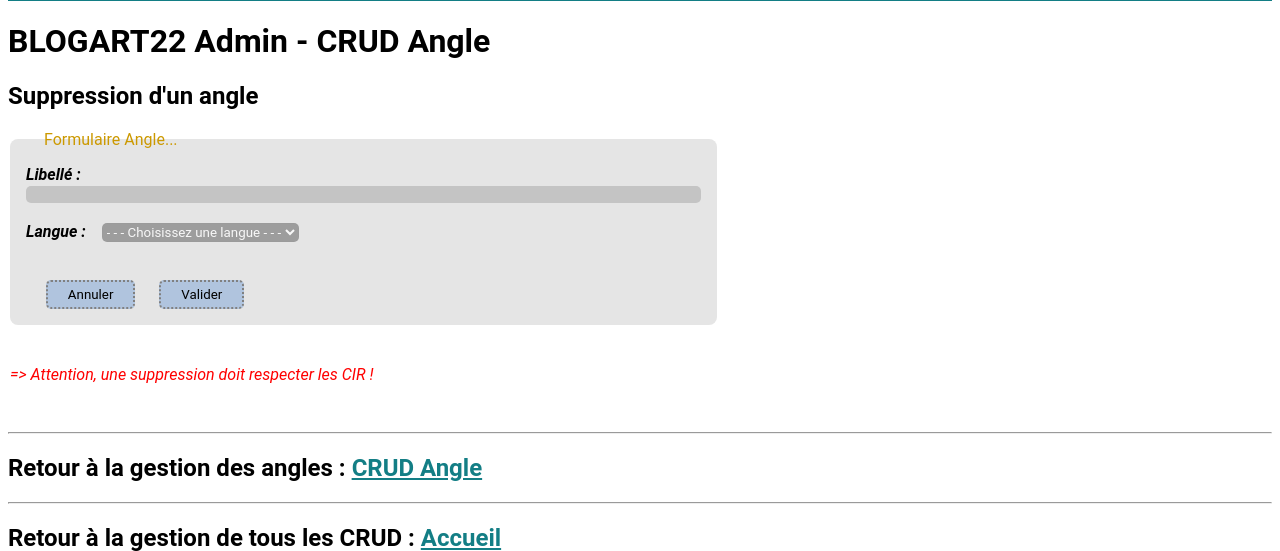
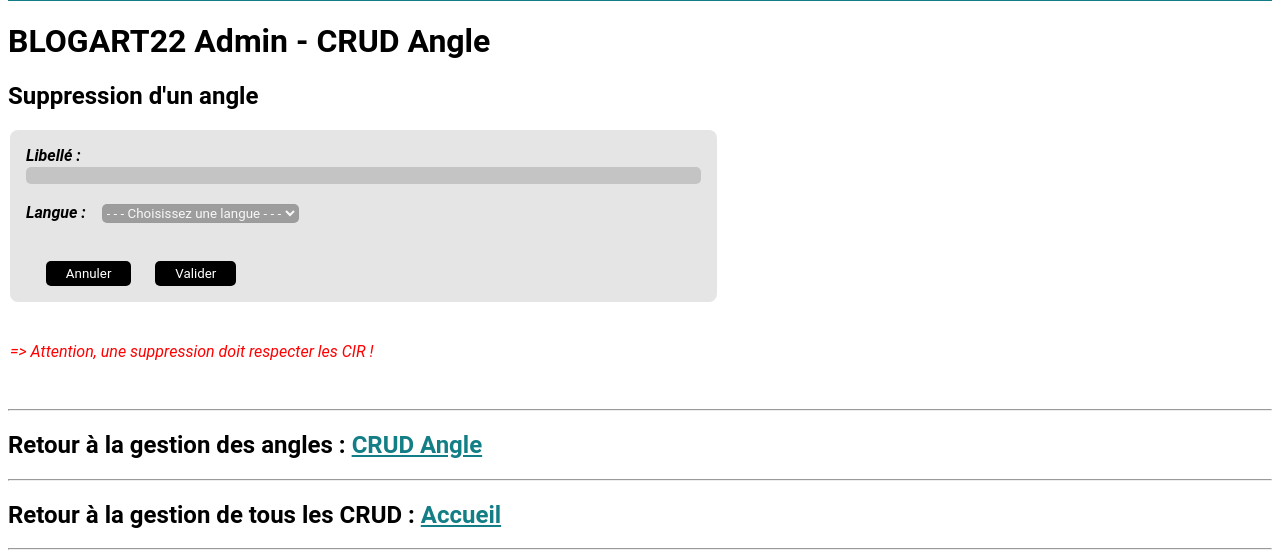
Before and after one commit to Francia-bdz/ART-BORD-B09, a PHP site: page /back/angle/deleteAngle.php in a window 1280 px wide. Shown: the part 527-1078 px from the top of the page. Run offline with PHP 8.4, Linux system fonts and the light colour scheme; data that the repository does not hold is empty.

Commit message:
Bouton back

```diff
--- a/back/angle/deleteAngle.php
+++ b/back/angle/deleteAngle.php
@@ -119,7 +119,7 @@ if (isset($_GET['id'])){
     <form method="POST" action="<?= htmlspecialchars($_SERVER['PHP_SELF']); ?>" enctype="multipart/form-data" accept-charset="UTF-8">
 
       <fieldset>
-        <legend class="legend1">Formulaire Angle...</legend>
+
 
         <input type="hidden" id="id" name="id" value="<?= isset($_GET['id']) ? $_GET['id'] : '' ?>" />
 
@@ -178,9 +178,9 @@ if (isset($_GET['id'])){
             <div class="controls">
                 <br><br>
                 &nbsp;&nbsp;&nbsp;&nbsp;
-                <input type="submit" value="Annuler" style="cursor:pointer; padding:5px 20px; background-color:lightsteelblue; border:dotted 2px grey; border-radius:5px;" name="Submit" />
+                <input type="submit" value="Annuler" style="cursor:pointer; padding:5px 20px; background-color:black; border:Opx; border-radius:5px; color:white;" name="Submit" />
                 &nbsp;&nbsp;&nbsp;&nbsp;
-                <input type="submit" value="Valider" style="cursor:pointer; padding:5px 20px; background-color:lightsteelblue; border:dotted 2px grey; border-radius:5px;" name="Submit" />
+                <input type="submit" value="Valider" style="cursor:pointer; padding:5px 20px; background-color:black; border:Opx; border-radius:5px; color:white;"name="Submit" />
                 <br>
             </div>
         </div>
--- a/front/html/inscription.php
+++ b/front/html/inscription.php
@@ -153,6 +153,7 @@
         h1 {
             font-family: "Bigilla", -apple-system, BlinkMacSystemFont, 'Segoe UI', Roboto, Oxygen, Ubuntu, Cantarell, 'Open Sans', 'Helvetica Neue', sans-serif;
             font-size: 200px;
+            font-weight: normal;
             text-align: center;
         }
 
```
